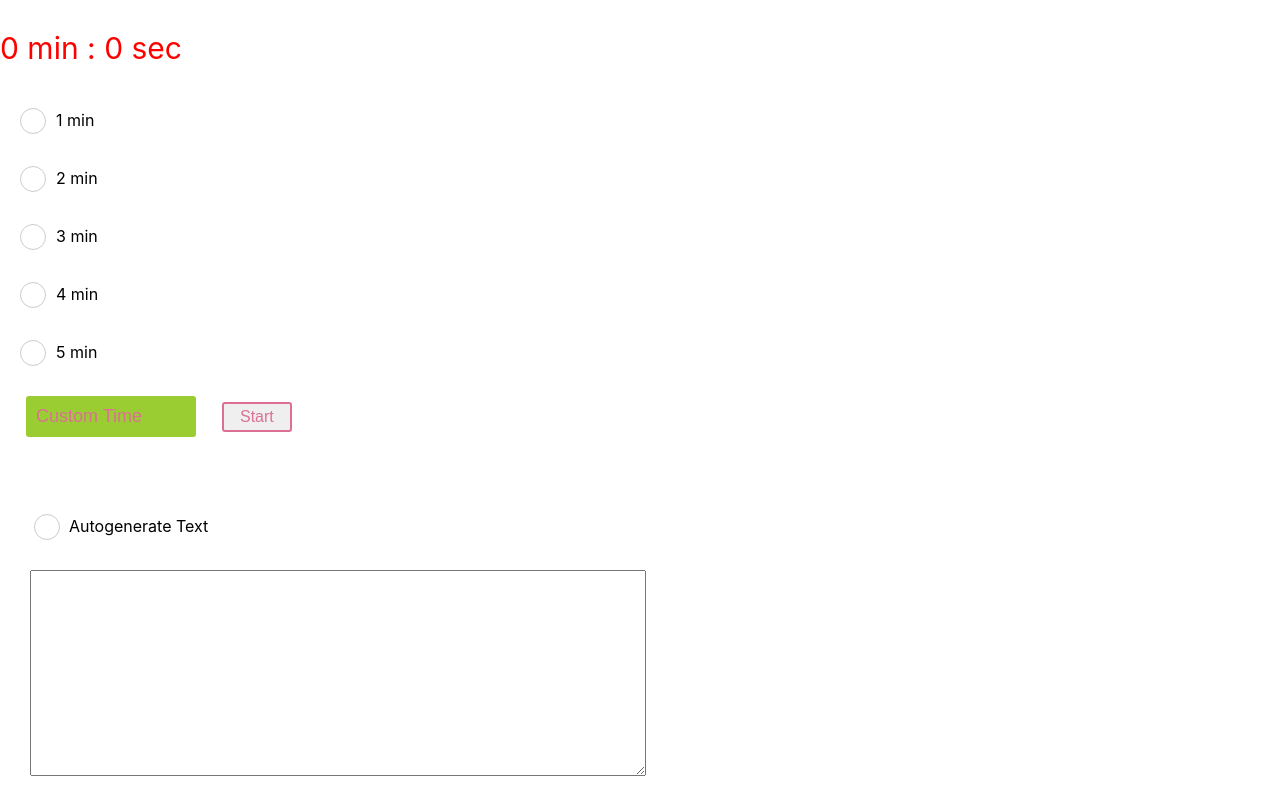
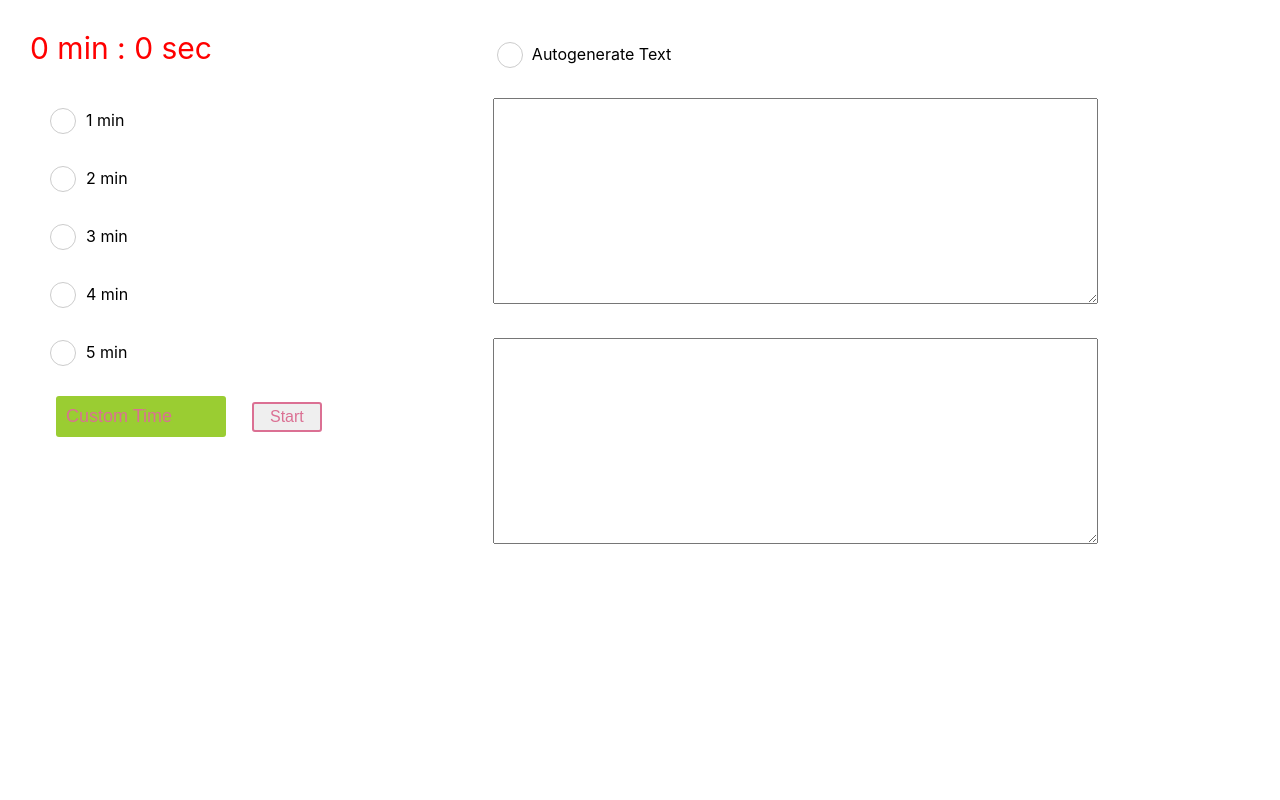
Before and after one commit to Japhetism/MMK-frontend-assessment, a React (Create React App) app: page / in a window 1280 px wide. Shown: the top 800 px of the page. Built offline with nearby package versions, Linux system fonts and the light colour scheme.

Commit message:
add grid

```diff
--- a/src/App.tsx
+++ b/src/App.tsx
@@ -1,14 +1,22 @@
 import React, {Fragment} from 'react';
 import Timer from './components/timer';
 import Typing from './components/typing';
+import {
+  Grid,
+  Section
+} from './components/styles';
 
 function App() {
-  return <Fragment>
-    <Timer
-      durationOptions={[1,2,3,4,5]}
-    />
-    <Typing />
-  </Fragment>
+  return <Grid>
+    <Section>
+      <Timer
+        durationOptions={[1,2,3,4,5]}
+      />
+    </Section>
+    <Section>
+      <Typing />
+    </Section>
+  </Grid>
 }
 
 export default App;
--- a/src/components/styles.ts
+++ b/src/components/styles.ts
@@ -91,16 +91,45 @@ const Button = styled.button`
   border-radius: 3px;
 `;
 
-const TypingWrapper = styled.div`
+const Wrapper = styled.div`
   margin: 30px;
 `;
 
 const StyledTextarea = styled.textarea`
-  width: 50%;
+  width: 100%;
   height: 200px;
   font-size: 20px;
   margin-top: 10px;
   margin-bottom: 20px;
+`;
+
+const Grid = styled.div`
+  display: grid;
+  height: 100vh;
+  grid-template-rows: 0.2fr 1fr 0.5fr 0.5fr;
+  grid-template-areas:
+    "nav nav nav nav"
+    "sidebar main main main"
+    "sidebar content content content"
+    "sidebar footer footer footer";
+  grid-gap: 0.25rem;
+  transition: all 0.25s ease-in-out;
+  @media (max-width: 550px) {
+    grid-template-columns: 1fr;
+    grid-template-rows: 0.4fr 0.4fr 2.2fr 1.2fr 1fr;
+    grid-template-areas:
+      "nav"
+      "sidebar"
+      "main"
+      "content"
+      "footer";
+  }
+`;
+
+const Section = styled.div`
+  display: flex
+  justify-content: center
+  padding: .5rem
 `;
 
 export {
@@ -112,5 +141,7 @@ export {
   Text,
   Button,
   StyledTextarea,
-  TypingWrapper
+  Wrapper,
+  Grid,
+  Section
 }
--- a/src/components/timer.tsx
+++ b/src/components/timer.tsx
@@ -6,7 +6,8 @@ import {
   RadioButton,
   Input,
   Text,
-  Button
+  Button,
+  Wrapper
 } from './styles';
 
 interface CountdownTimerProps {
@@ -95,7 +96,7 @@ const Timer: FC<TimerProps> = ({durationOptions}) => {
     }
   })
 
-  return <Fragment>
+  return <Wrapper>
     <CountdownTimer
       minutes={minutes}
       seconds={seconds}
@@ -107,7 +108,7 @@ const Timer: FC<TimerProps> = ({durationOptions}) => {
       canStartTimer={canStartTimer}
       timerAction={timerAction}
     />
-  </Fragment>
+  </Wrapper>
 }
 
 export default Timer;
--- a/src/components/typing.tsx
+++ b/src/components/typing.tsx
@@ -4,13 +4,13 @@ import {
   RadioButtonLabel,
   RadioButton,
   StyledTextarea,
-  TypingWrapper
+  Wrapper
 } from './styles';
 
 const Typing = () => {
   const [autoGenerateText, setAutoGenerateText] = useState(false);
   const [text, setText] = useState("");
-  return <TypingWrapper>
+  return <Wrapper>
     <Item>
       <RadioButton
         type="checkbox"
@@ -22,7 +22,7 @@ const Typing = () => {
     </Item>
     <StyledTextarea/>
     <StyledTextarea />
-  </TypingWrapper>
+  </Wrapper>
 }
 
 export default Typing;
```
